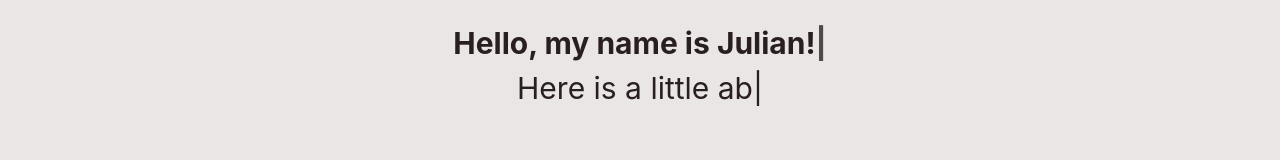
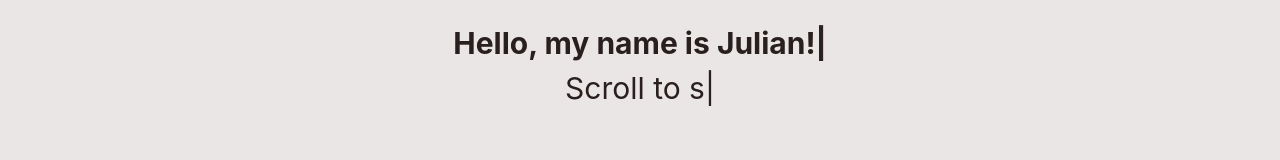
Before and after one commit to julian-patterson/julian-patterson.github.io, a React (Create React App) app: page / in a window 1280 px wide. Shown: the part 251-411 px from the top of the page. Built offline with nearby package versions, Linux system fonts and the light colour scheme.

Commit message:
fixing animation

```diff
--- a/src/Components/Body/Body.tsx
+++ b/src/Components/Body/Body.tsx
@@ -17,10 +17,10 @@ const Body: FC = () => {
           />
           <Typed
             style={{ fontWeight: "Thin", fontSize: "30px" }}
-            strings={["Here is a little about me:"]}
+            strings={["Here is a little about me:", "Scroll to see more"]}
             typeSpeed={100}
-            startDelay={3500}
-            backDelay={100}
+            loop={true}
+            backDelay={1000}
           />
           <VStack spacing={"100px"} paddingTop={"400px"}>
             <CardGroup />
```
